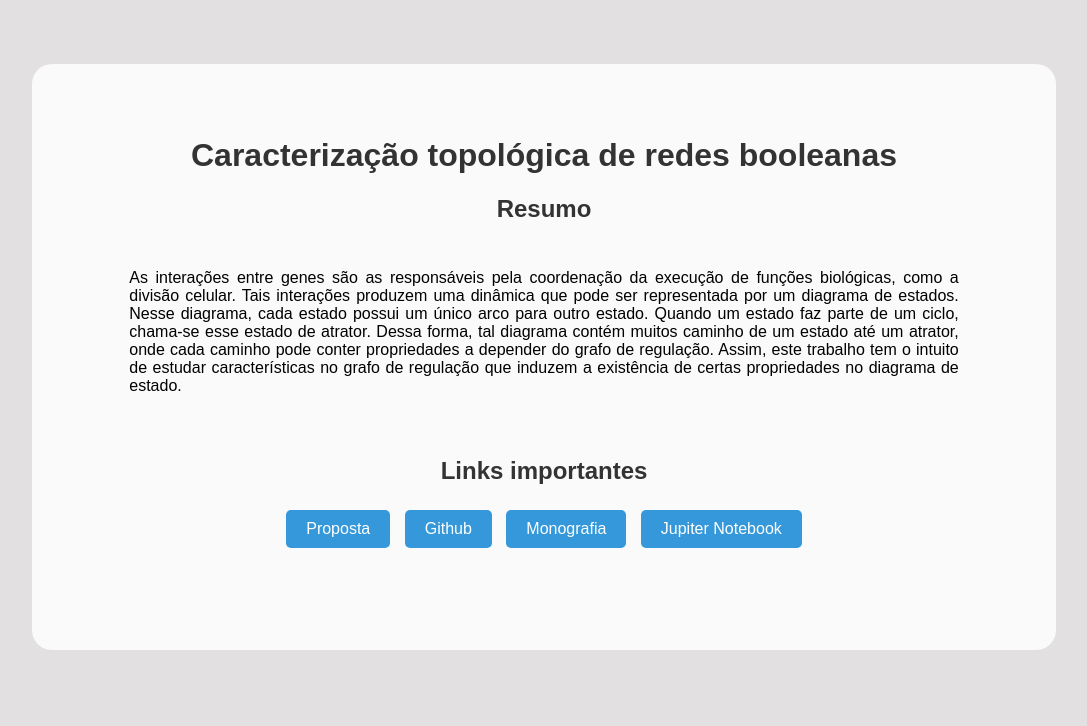
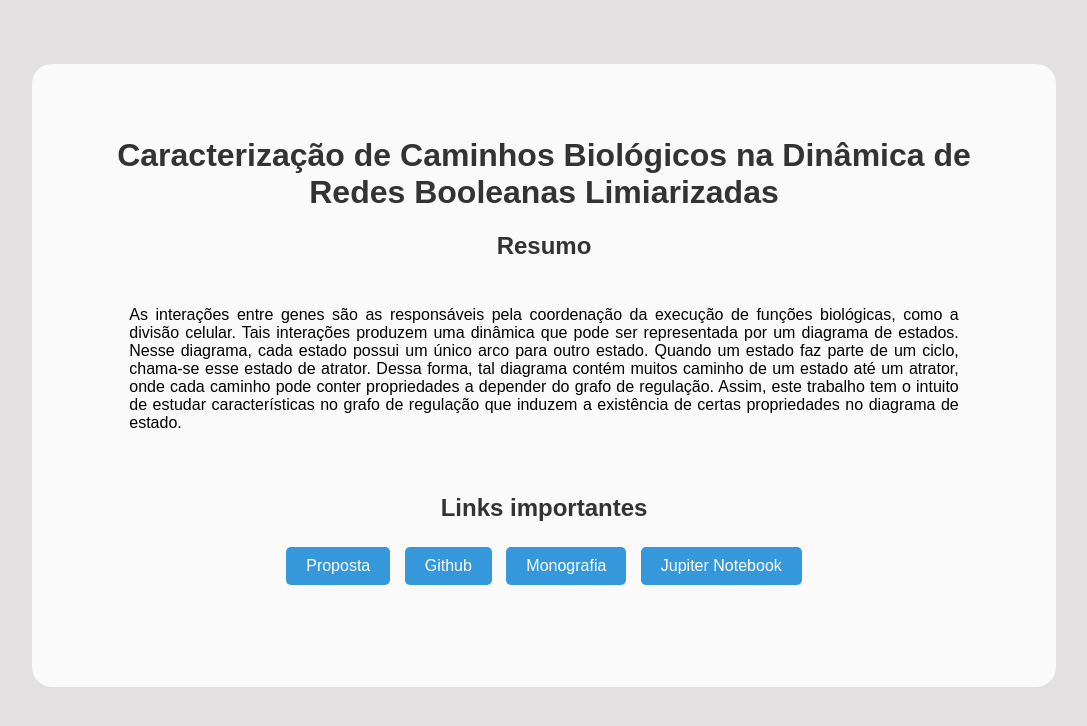
Before and after one commit to migostro/TCC, a plain HTML site: page index.html in a window 1280 px wide. Shown: the whole page, without its empty margins (96-1183 px from the left). Drawn offline with Linux system fonts and the light colour scheme.

Commit message:
atualiza titulo

```diff
--- a/index.html
+++ b/index.html
@@ -9,7 +9,8 @@
                 <div>
                     <div class="centered-container">
                         <h1 class="centralized-heading">
-                            Caracterização topológica de redes booleanas
+                            Caracterização de Caminhos Biológicos na Dinâmica de
+                            Redes Booleanas Limiarizadas
                         </h1>
                     </div>
                     <div class="centered-container">
```
